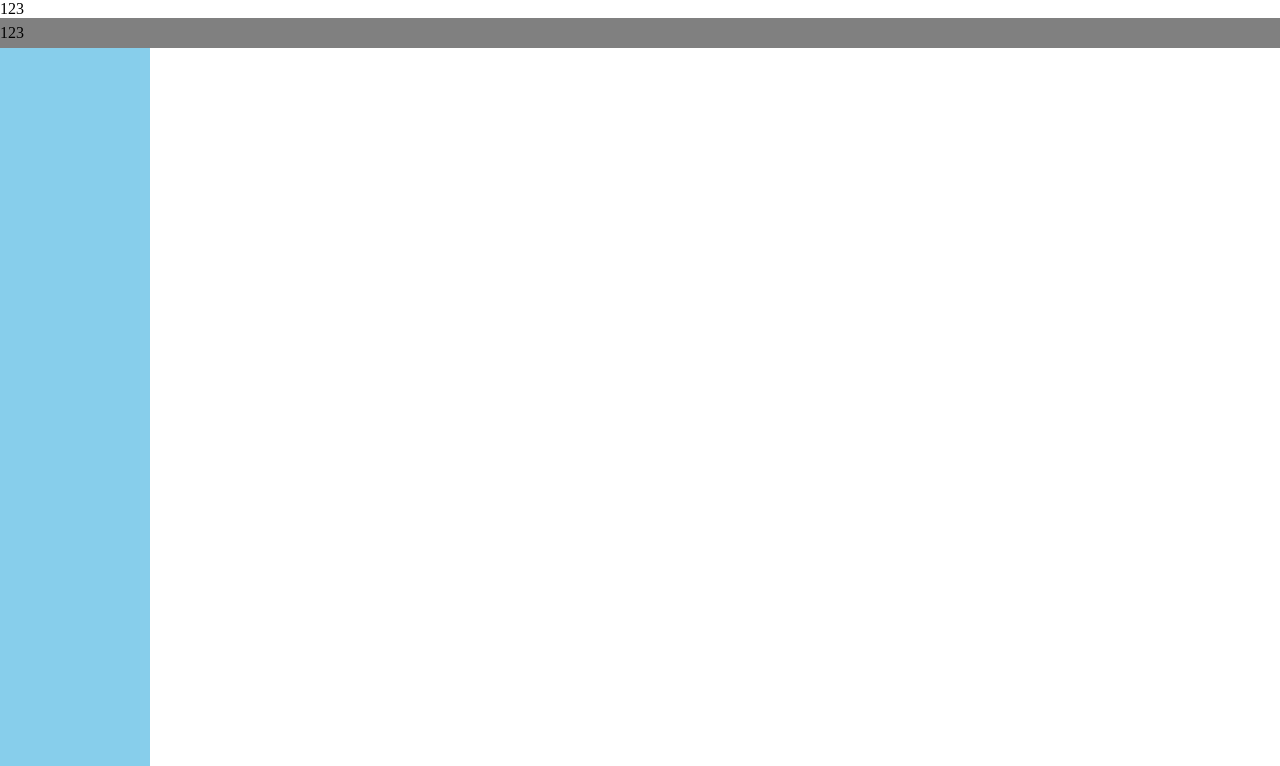
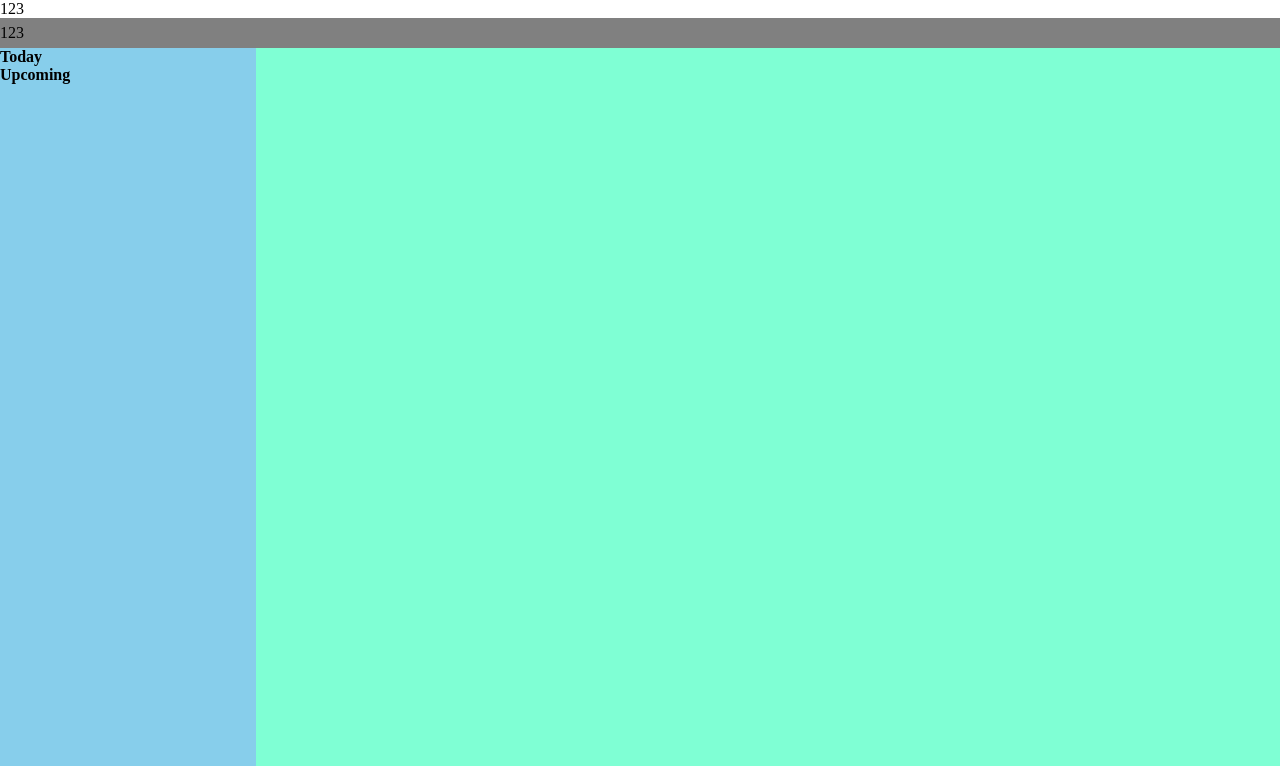
Before and after one commit to uwuzumaki/todolist, a website built with webpack: page dist/index.html in a window 1280 px wide. Shown: the top 766 px of the page. Built offline with nearby package versions, Linux system fonts and the light colour scheme.

Commit message:
Added minor updates to sidebar

```diff
--- a/src/index.js
+++ b/src/index.js
@@ -5,6 +5,7 @@ import "./styles/Main.css";
 import "./styles/Header.css";
 import "./styles/Footer.css";
 import "./styles/Sidebar.css";
+import "./styles/Tasks.css";
 import Footer from "./modules/Footer/Footer";
 import Main from "./modules/Main/Main";
 
--- a/src/modules/Main/Main.js
+++ b/src/modules/Main/Main.js
@@ -1,4 +1,5 @@
 import Sidebar from "../Sidebar/Sidebar";
+import Tasks from "../Tasks/Tasks";
 
 const Main = () => {
   const content = document.getElementById("content");
@@ -8,6 +9,7 @@ const Main = () => {
   content.appendChild(main);
 
   Sidebar();
+  Tasks();
 };
 
 export default Main;
--- a/src/modules/Sidebar/Sidebar.js
+++ b/src/modules/Sidebar/Sidebar.js
@@ -4,6 +4,24 @@ const Sidebar = () => {
   const sidebar = document.createElement("div");
   sidebar.id = "sidebar";
   main.appendChild(sidebar);
+
+  const todayWrapper = document.createElement("div");
+  todayWrapper.id = "today-wrapper";
+  sidebar.appendChild(todayWrapper);
+
+  const today = document.createElement("h4");
+  today.id = "today";
+  today.innerHTML = "Today";
+  todayWrapper.appendChild(today);
+
+  const upcomingWrapper = document.createElement("div");
+  upcomingWrapper.id = "upcoming-wrapper";
+  sidebar.appendChild(upcomingWrapper);
+
+  const upcoming = document.createElement("h4");
+  upcoming.id = "upcoming";
+  upcoming.innerHTML = "Upcoming";
+  upcomingWrapper.appendChild(upcoming);
 };
 
 export default Sidebar;
--- /dev/null
+++ b/src/modules/Tasks/Tasks.js
@@ -0,0 +1,9 @@
+const Tasks = () => {
+  const main = document.getElementById("main");
+
+  const tasks = document.createElement("div");
+  tasks.id = "tasks";
+  main.appendChild(tasks);
+};
+
+export default Tasks;
--- a/src/styles/Sidebar.css
+++ b/src/styles/Sidebar.css
@@ -1,5 +1,5 @@
 #sidebar {
-  width: 150px;
+  width: 20%;
   background-color: skyblue;
 
   display: flex;
--- /dev/null
+++ b/src/styles/Tasks.css
@@ -0,0 +1,4 @@
+#tasks {
+  background-color: aquamarine;
+  width: 80%;
+}
```
